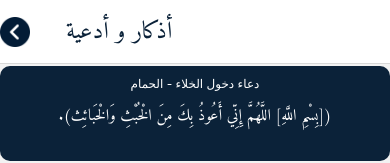
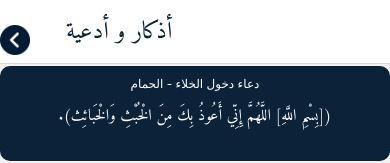
Before and after one commit to abdenassar01/muslim, a React Native app: screen /Azkar in a window 390 px wide. Shown: the top 163 px of the page. Built offline with nearby package versions, Linux system fonts and the light colour scheme.

Commit message:
fix styling and clean code 🥳🤓

```diff
--- a/components/screens/Azkar/Azkar.tsx
+++ b/components/screens/Azkar/Azkar.tsx
@@ -39,11 +39,12 @@ const Azkar = ({ navigation }: any) => {
 
   return (
     <SafeAreaView style={styles.container}>
-    <FlatList
-      data={AZKARSALAT}
-      renderItem={renderItem}
-      keyExtractor={item => (Math.random() * item.id).toString()}
-    />
+      <StatusBar style="dark" />
+      <FlatList
+        data={AZKARSALAT}
+        renderItem={renderItem}
+        keyExtractor={item => (Math.random() * item.id).toString()}
+      />
   </SafeAreaView>
   )
 }
@@ -56,6 +57,7 @@ const styles = StyleSheet.create({
     padding: 5,
   },
   headerBtn: {
+    marginTop: 15,
     marginRight: 20,
   },
   icon: {
--- a/components/screens/home/Home.tsx
+++ b/components/screens/home/Home.tsx
@@ -1,5 +1,5 @@
 import Slider from '@react-native-community/slider';
-import { useEffect, useState } from 'react'
+import { useEffect } from 'react'
 import { View, Text, StyleSheet, Pressable, ScrollView } from 'react-native'
 import { useRootStore } from '../../../model/root';
 import { observer } from 'mobx-react-lite';
```
